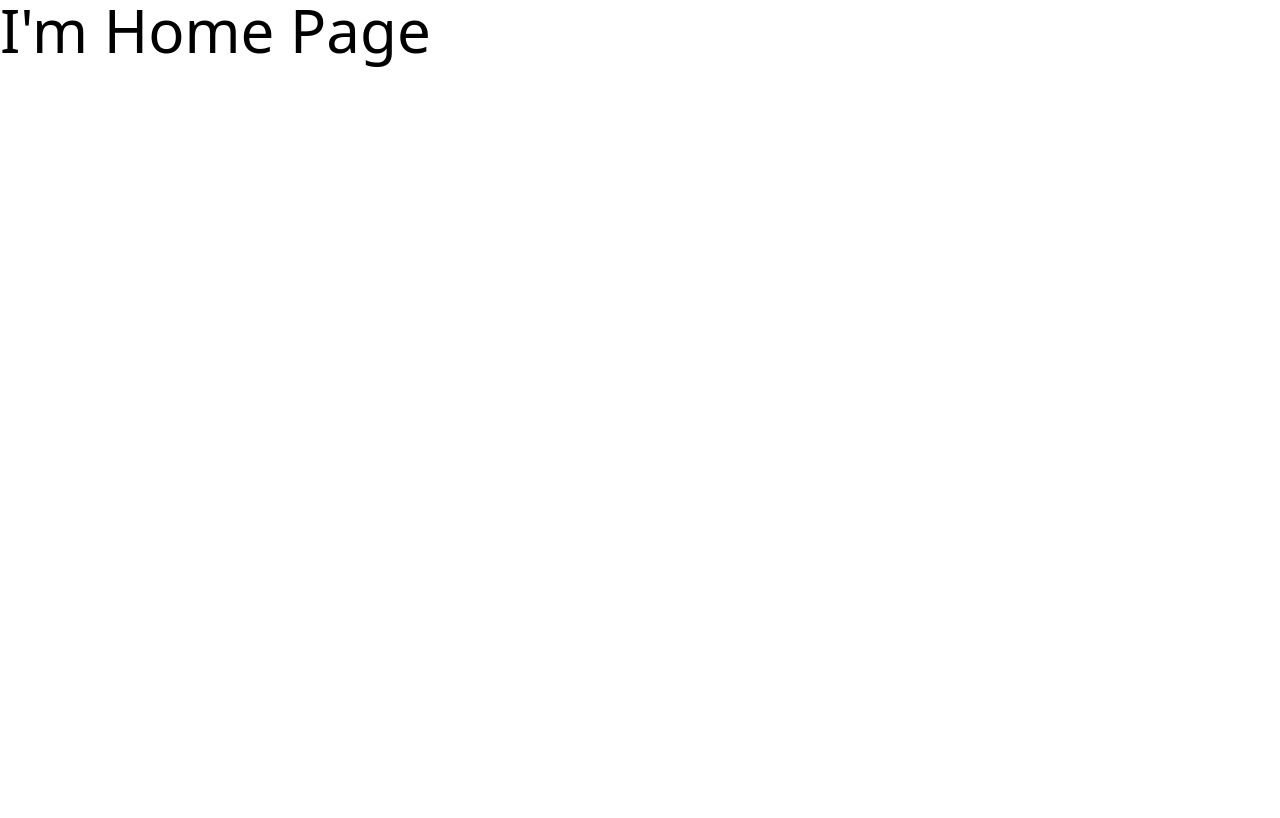
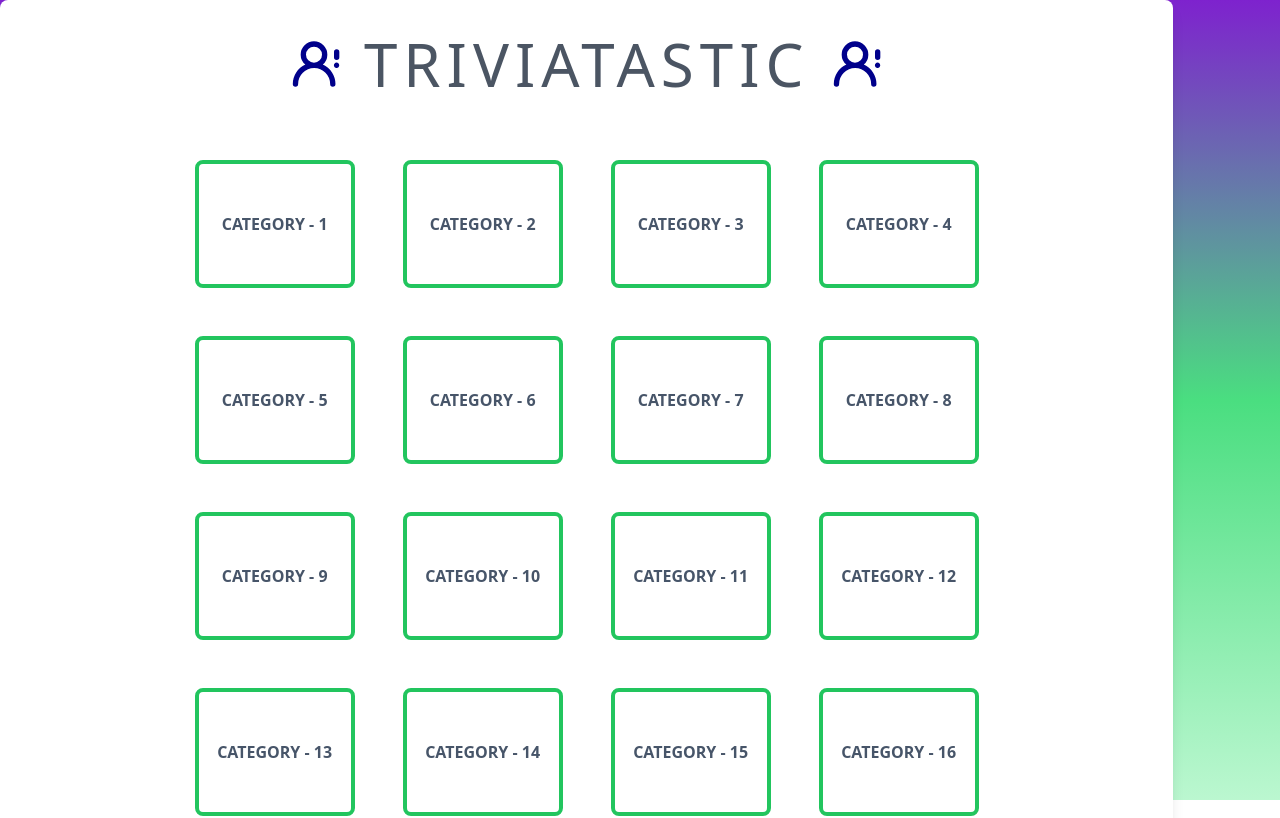
Before and after one commit to Guzters/ASSIGNMENT_VUE_RestAPI_TriviaAPP, a Vue app: page / in a window 1280 px wide. Shown: the top 818 px of the page. Built offline with nearby package versions, Linux system fonts and the light colour scheme.

Commit message:
Added categories for the trivia and changed layout of the mainpage

```diff
--- a/src/App.vue
+++ b/src/App.vue
@@ -1,7 +1,18 @@
-<script setup>
-
-</script>
+<script setup></script>
 
 <template>
-  <RouterView />
+  <main>
+    <div class="card">
+      <RouterView />
+    </div>
+  </main>
 </template>
+
+<style lang="postcss" scoped>
+main{
+  @apply justify-center items-center h-screen bg-gradient-to-t from-green-200 via-green-400 to-purple-700;
+  & .card {
+    @apply flex h-5/6 min-h-fit w-11/12 flex-col items-center gap-16 overflow-auto rounded-lg bg-white p-8 shadow-lg;
+  }
+}
+</style>
--- a/src/views/HomePage.vue
+++ b/src/views/HomePage.vue
@@ -1,7 +1,39 @@
-<script setup>
-
-</script>
+<script setup></script>
 
 <template>
-  <h1 class="text-6xl font-thin text-salte-800">I'm Home Page</h1>
+  <div class="brand">
+    <img class="logo" src="logo.svg" alt="logo" />
+    <h1 class="title">Triviatastic</h1>
+    <img class="logo" src="logo.svg" alt="logo" />
+  </div>
+  <div class="categories">
+    <RouterLink :to="`/question/category/${n}`" v-for="n in 24" :key="n" class="category">Category - {{ n }}</RouterLink>
+  </div>
 </template>
+
+<style lang="postcss" scoped>
+  .brand{
+    @apply flex items-center justify-center gap-4;
+
+    & .logo {
+      @apply h-16 w-16;
+    }
+
+    & .title{
+      @apply text-6xl font-thin uppercase tracking-widest text-gray-600;
+    }
+  }
+
+  .categories {
+  @apply grid flex-grow grid-cols-4 gap-12;
+
+    & .category{
+      @apply flex h-32 w-40 items-center justify-center rounded-lg border-4 border-green-500 py-4 text-center font-bold uppercase text-slate-600 transition-colors duration-300;
+
+
+    &:hover{
+      @apply cursor-pointer border-red-500 bg-red-500 text-white;
+    }
+  }
+}
+</style>
```
